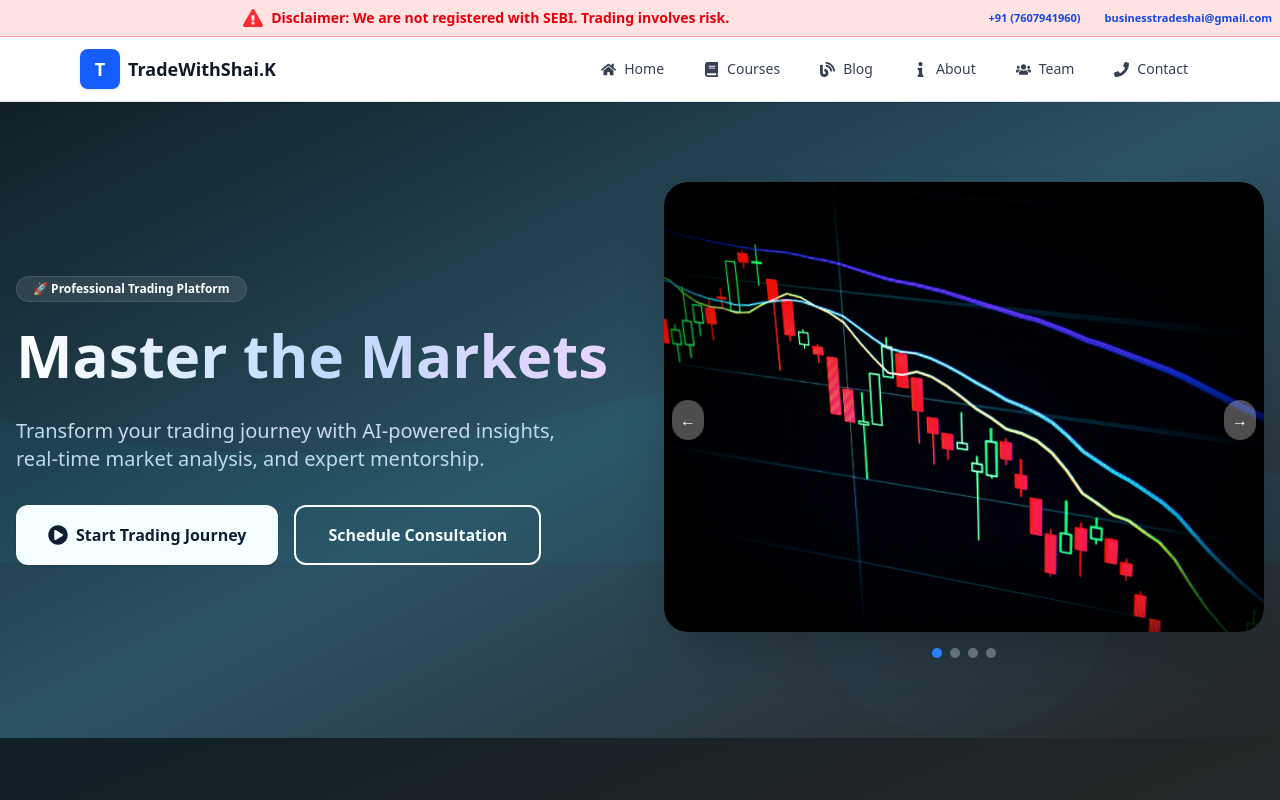
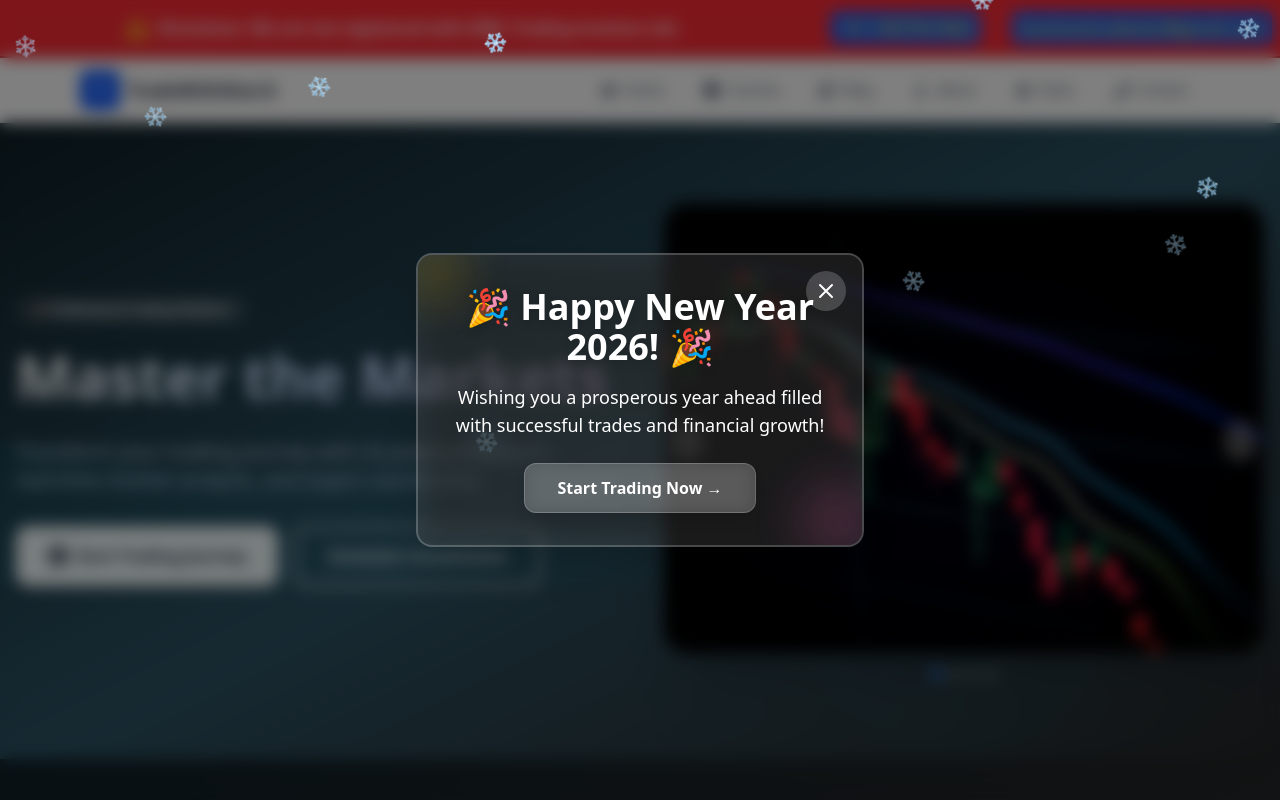
Before and after one commit to Ranjeet550/trade, a React (Vite) app: page / in a window 1280 px wide. Shown: the top 800 px of the page. Built offline with nearby package versions, Linux system fonts and the light colour scheme.

Commit message:
fix issues and host

```diff
--- a/package.json
+++ b/package.json
@@ -7,7 +7,8 @@
     "dev": "vite",
     "build": "vite build",
     "lint": "eslint .",
-    "preview": "vite preview"
+    "preview": "vite preview",
+    "server": "node server.js"
   },
   "dependencies": {
     "chart.js": "^4.5.0",
@@ -18,6 +19,7 @@
     "react-chartjs-2": "^5.3.0",
     "react-dom": "^19.1.1",
     "react-icons": "^5.5.0",
+    "react-lottie-player": "^2.1.0",
     "react-router-dom": "^7.9.3"
   },
   "devDependencies": {
--- a/src/App.css
+++ b/src/App.css
@@ -1 +1,11 @@
 /* Using Tailwind utilities; keep minimal overrides if needed */
+
+/* Marquee Animation */
+@keyframes marquee {
+  0% { transform: translateX(100%); }
+  100% { transform: translateX(-100%); }
+}
+
+.animate-marquee {
+  animation: marquee 20s linear infinite;
+}
--- a/src/App.jsx
+++ b/src/App.jsx
@@ -1,5 +1,6 @@
 
 import { createBrowserRouter, RouterProvider, Outlet } from 'react-router-dom';
+import './App.css';
 import Header from './components/Header';
 import Footer from './components/Footer';
 import Home from './pages/Home.jsx';
--- a/src/components/Footer.jsx
+++ b/src/components/Footer.jsx
@@ -5,8 +5,8 @@ export default function Footer() {
   return (
     <footer className="bg-slate-900 text-gray-200 border-t border-slate-800 py-10 mt-16">
       <div className="max-w-6xl mx-auto px-4">
-  <span className="block w-full text-center mb-1 text-xs md:text-sm font-extrabold text-red-500 bg-red-100 rounded-lg px-4 py-2 shadow-sm">
-          Disclaimer: My videos are for educational purposes only and are not intended to be used as financial advice. I cannot guarantee any profit or loss. For any loss or damage caused by my videos, I am not responsible. Please consult your financial advisor before investing.
+  <span className="block w-full text-center mb-3 text-xs md:text-sm font-extrabold text-red-500 bg-white-200 rounded-lg px-4 py-2 shadow-sm">
+          ⚠️Disclaimer:    My videos are for educational purposes only and are not intended to be used as financial advice. I cannot guarantee any profit or loss. For any loss or damage caused by my videos, I am not responsible. Please consult your financial advisor before investing.
         </span>
         <div className="flex flex-col md:flex-row md:justify-between md:items-start gap-10 pb-8 border-b border-slate-800">
           {/* Brand */}
--- a/src/components/Header.jsx
+++ b/src/components/Header.jsx
@@ -17,13 +17,13 @@ export default function Header() {
   return (
     <div className="sticky top-0 z-50">
       {/* Disclaimer and Contact Bar */}
-      <div className="w-full bg-red-100 border-b border-red-300 text-center py-2 px-2 flex flex-col gap-1 xs:gap-2 sm:flex-row sm:items-center sm:justify-center sm:gap-2">
-        <span className="flex items-center justify-center gap-2 text-[11px] xs:text-xs sm:text-sm font-semibold text-red-600 text-center leading-tight flex-nowrap w-full max-w-full overflow-x-auto">
-          <FaExclamationTriangle className="text-red-500 min-w-[16px] w-4 h-4 xs:w-4 xs:h-4 sm:w-5 sm:h-5 flex-shrink-0" />
-          <span className="whitespace-nowrap">Disclaimer: We are not registered with SEBI. Trading involves risk.</span>
+      <div className="w-full bg-red-500 border-b-2 border-red-700 text-center py-3 px-2 flex flex-col gap-2 xs:gap-3 sm:flex-row sm:items-center sm:justify-center sm:gap-4">
+        <span className="flex items-center justify-center gap-2 text-xs xs:text-sm sm:text-base font-bold text-white text-center leading-tight flex-nowrap w-full max-w-full overflow-x-auto">
+          <FaExclamationTriangle className="text-yellow-300 min-w-[16px] w-4 h-4 xs:w-5 xs:h-5 sm:w-6 sm:h-6 flex-shrink-0 animate-pulse" />
+          <span className="whitespace-nowrap"> Disclaimer: We are not registered with SEBI. Trading involves risk.</span>
         </span>
-  <span className="text-blue-700 font-bold text-[11px] xs:text-xs sm:ml-4 mt-1 sm:mt-0 whitespace-nowrap select-all">+91 (7607941960)</span>
-  <span className="text-blue-700 font-bold text-[11px] xs:text-xs sm:ml-4 mt-1 sm:mt-0 whitespace-nowrap select-all">businesstradeshai@gmail.com</span>
+  <span className="text-yellow-300 font-bold text-xs xs:text-sm sm:text-base sm:ml-4 mt-1 sm:mt-0 whitespace-nowrap select-all bg-blue-600 px-2 py-1 rounded-md">+91 (7607941960)</span>
+  <span className="text-yellow-300 font-bold text-xs xs:text-sm sm:text-base sm:ml-4 mt-1 sm:mt-0 whitespace-nowrap select-all bg-blue-600 px-2 py-1 rounded-md">businesstradeshai@gmail.com</span>
       </div>
 
       <header className="bg-white border-b border-gray-200 shadow-sm">
--- /dev/null
+++ b/src/components/Notifications.jsx
@@ -0,0 +1,95 @@
+import { useState, useEffect } from 'react';
+
+export default function NewYearPopup() {
+  const [isVisible, setIsVisible] = useState(false);
+
+  useEffect(() => {
+    // Show the popup after 2 seconds
+    const timer = setTimeout(() => {
+      setIsVisible(true);
+    }, 2000);
+
+    return () => clearTimeout(timer);
+  }, []);
+
+  const handleClose = () => {
+    setIsVisible(false);
+  };
+
+  if (!isVisible) return null;
+
+  return (
+    <div className="fixed inset-0 z-50 flex items-center justify-center bg-black/50 backdrop-blur-sm">
+      {/* Snowfall Animation - CSS based */}
+      <div className="absolute inset-0 overflow-hidden pointer-events-none">
+        {[...Array(30)].map((_, i) => (
+          <div
+            key={i}
+            className="absolute text-white text-xl animate-snowfall"
+            style={{
+              left: `${Math.random() * 100}%`,
+              top: `${Math.random() * -100}%`,
+              animationDelay: `${Math.random() * 5}s`,
+              animationDuration: `${5 + Math.random() * 5}s`
+            }}
+          >
+            ❄
+          </div>
+        ))}
+      </div>
+
+      <div className="relative bg-white/10 backdrop-blur-lg rounded-2xl p-8 max-w-md mx-4 shadow-2xl border-2 border-white/20 overflow-hidden z-10">
+        {/* Close Button */}
+        <button
+          onClick={handleClose}
+          className="absolute top-4 right-4 z-20 bg-white/20 hover:bg-white/30 text-white rounded-full p-2 transition-all"
+          aria-label="Close"
+        >
+          <svg className="w-6 h-6" fill="none" stroke="currentColor" viewBox="0 0 24 24">
+            <path strokeLinecap="round" strokeLinejoin="round" strokeWidth="2" d="M6 18L18 6M6 6l12 12"></path>
+          </svg>
+        </button>
+
+        {/* Content */}
+        <div className="relative z-10 text-center text-white">
+          <h2 className="text-3xl md:text-4xl font-black mb-4 drop-shadow-lg">
+            🎉 Happy New Year 2026! 🎉
+          </h2>
+          <p className="text-lg mb-6 font-medium">
+            Wishing you a prosperous year ahead filled with successful trades and financial growth!
+          </p>
+
+          <button
+            onClick={handleClose}
+            className="bg-white/20 backdrop-blur-sm text-white font-bold px-8 py-3 rounded-xl hover:bg-white/30 transition-all shadow-lg border border-white/20"
+          >
+            Start Trading Now →
+          </button>
+        </div>
+
+        {/* Decorative Elements */}
+        <div className="absolute -top-4 -left-4 w-16 h-16 bg-yellow-400/30 rounded-full blur-xl animate-pulse"></div>
+        <div className="absolute -bottom-4 -right-4 w-20 h-20 bg-pink-400/30 rounded-full blur-xl animate-pulse"></div>
+      </div>
+    </div>
+  );
+}
+
+// Add custom CSS for snowfall animation
+const style = document.createElement('style');
+style.textContent = `
+  @keyframes snowfall {
+    0% {
+      transform: translateY(0) rotate(0deg);
+      opacity: 1;
+    }
+    100% {
+      transform: translateY(100vh) rotate(360deg);
+      opacity: 0;
+    }
+  }
+  .animate-snowfall {
+    animation: snowfall linear infinite;
+  }
+`;
+document.head.appendChild(style);
--- a/src/pages/Contact.jsx
+++ b/src/pages/Contact.jsx
@@ -13,19 +13,27 @@ export default function Contact() {
     setLoading(true);
     setSuccess(null);
     try {
-      const res = await fetch('http://localhost:5000/send-message', {
-        method: 'POST',
-        headers: { 'Content-Type': 'application/json' },
-        body: JSON.stringify({ name, email, message })
-      });
-      if (res.ok) {
-        setSuccess('Message sent successfully!');
-        setName('');
-        setEmail('');
-        setMessage('');
-      } else {
-        setSuccess('Failed to send message. Please try again.');
-      }
+      // Use image-based approach to bypass CORS without page navigation
+      const text = encodeURIComponent(`Name: ${name}\nEmail: ${email}\nMessage: ${message}`);
+      const url = `https://api.callmebot.com/text.php?source=web&user=@Tradeshai&text=${text}`;
+
+      // Create a temporary image element to trigger the request
+      const img = new Image();
+      img.src = url;
+      img.style.display = 'none';
+      document.body.appendChild(img);
+
+      // Clean up after a short delay
+      setTimeout(() => {
+        document.body.removeChild(img);
+      }, 1000);
+
+      // Show success message
+      setSuccess('Message sent successfully!');
+      setName('');
+      setEmail('');
+      setMessage('');
+
     } catch {
       setSuccess('Failed to send message. Please try again.');
     }
--- a/src/pages/Home.jsx
+++ b/src/pages/Home.jsx
@@ -1,5 +1,6 @@
 import { useState } from 'react';
 import { FaPlayCircle, FaUsers, FaChartLine, FaTrophy, FaHeadset, FaChartBar, FaUserFriends, FaShieldAlt, FaGraduationCap, FaStar, FaCrown } from 'react-icons/fa';
+import NewYearPopup from '../components/Notifications';
 
 // Simple Carousel component for trading images
 const tradingImages = [
@@ -56,6 +57,7 @@ function Carousel() {
 export default function Home() {
   return (
     <main className="font-sans">
+      <NewYearPopup />
       {/* Hero Section */}
       <section className="relative min-h-[70vh] flex items-center overflow-hidden bg-gradient-to-br from-[#0f2027] via-[#2c5364] to-[#232526] text-white trader-hero-bg">
         {/* Decorative SVG or shapes for trading theme */}
```
Also changed, not shown: src/assets/snowfall.json (added, +95 -0 lines), 1 other file (tests, documents, lock files or other folders).
